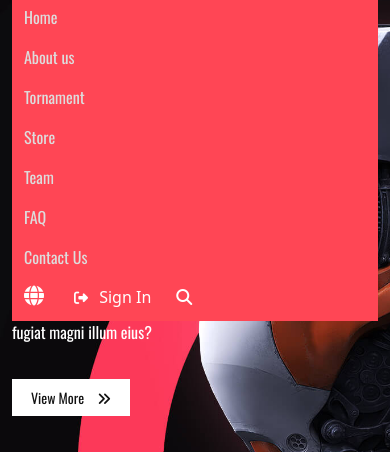
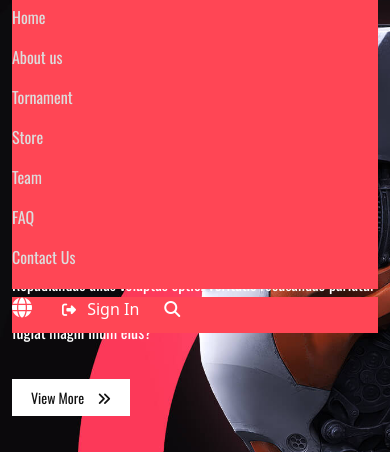
Before and after one commit to shuvoislam9900/5-hancok, a plain HTML site: page index.html in a window 390 px wide. Both pictures are taken after a click on the button "Toggle navigation". Shown: the part 63-515 px from the top of the page. Drawn offline with nearby package versions, Linux system fonts and the light colour scheme; a web font is replaced by a local one.

Commit message:
add a change to the nav part

```diff
--- a/css/responsive.css
+++ b/css/responsive.css
@@ -8,7 +8,7 @@ nav{
     margin: 0;
     gap: 0;
 }
-.show{
+nav ul{
     background: #FF4655;
     padding-left: 12px;
     padding-bottom: 12px;
```
